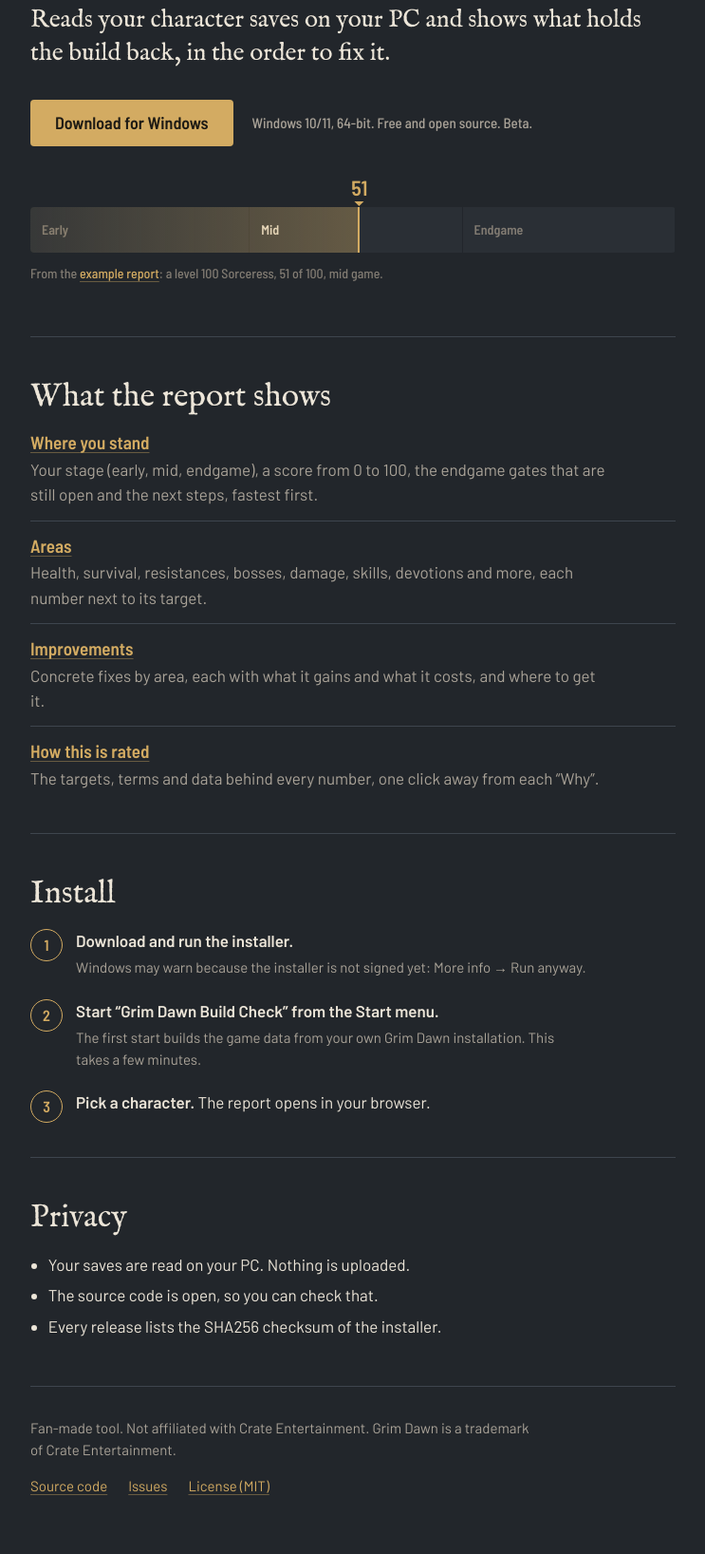
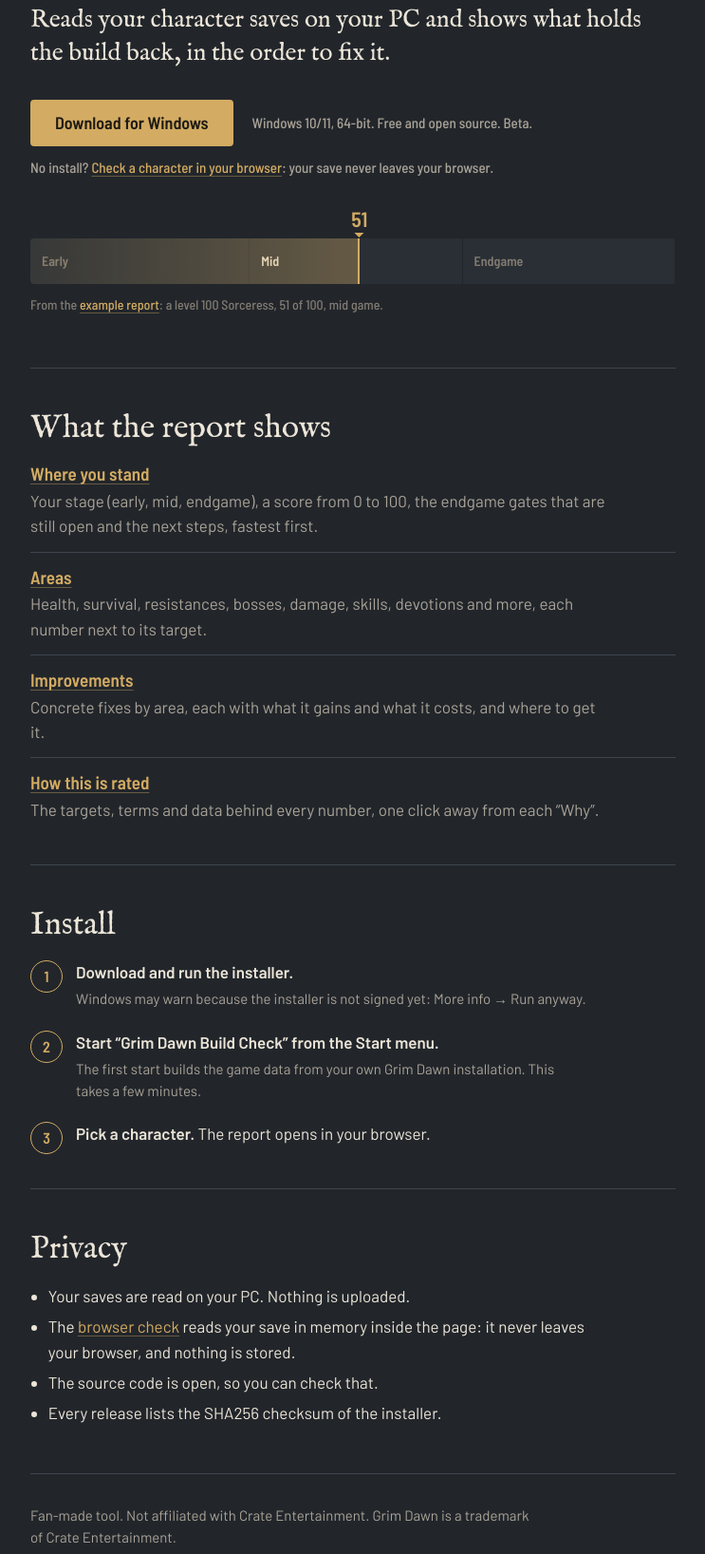
Before and after one commit to slovi21/grim-dawn-build-check, a plain HTML site: page site/index.html in a window 1280 px wide. Shown: the part 275-1911 px from the top of the page at 95% size, without its empty margins (268-1011 px from the left). Drawn offline with Linux system fonts and the light colour scheme.

Commit message:
Link the in-browser check from the home page and the README
The check page and its game data have been live since the last commit; the owner
tried it in Firefox and Safari. Both pages now link it and say that the save never
leaves the browser.

```diff
--- a/site/index.html
+++ b/site/index.html
@@ -119,6 +119,7 @@ footer nav { display: flex; flex-wrap: wrap; gap: 6px 22px; }
   <div class="get">
     <a class="btn" href="https://github.com/slovi21/grim-dawn-build-check/releases/latest/download/GrimDawnBuildCheck-Setup.exe">Download for Windows</a>
     <small>Windows 10/11, 64-bit. Free and open source. Beta.</small>
+    <small>No install? <a href="check.html">Check a character in your browser</a>: your save never leaves your browser.</small>
   </div>
 
   <figure class="sample" aria-label="Stage track from the example report: 51 of 100, mid game">
@@ -158,6 +159,7 @@ footer nav { display: flex; flex-wrap: wrap; gap: 6px 22px; }
   <h2>Privacy</h2>
   <ul class="facts">
     <li>Your saves are read on your PC. Nothing is uploaded.</li>
+    <li>The <a href="check.html">browser check</a> reads your save in memory inside the page: it never leaves your browser, and nothing is stored.</li>
     <li>The source code is open, so you can check that.</li>
     <li>Every release lists the SHA256 checksum of the installer.</li>
   </ul>
```
Also changed, not shown: 1 other file.
